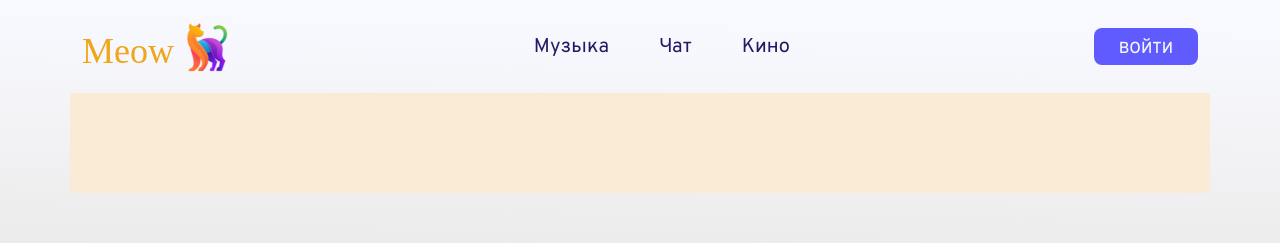
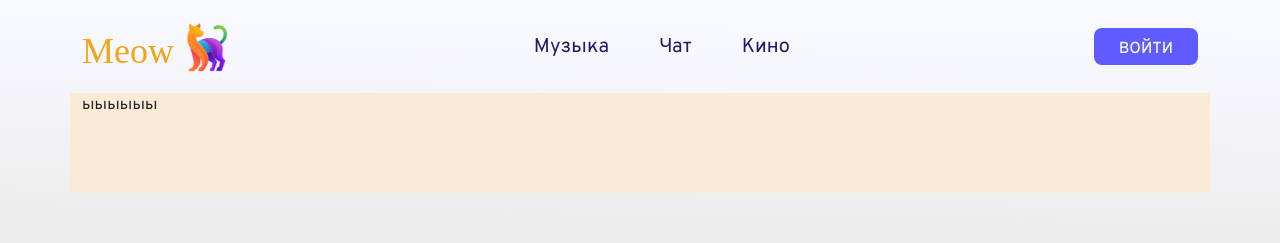
Before and after one commit to diasgalymbek47/meow, a Vue app: page /music in a window 1280 px wide. Shown: the top 243 px of the page. Built offline with nearby package versions, Linux system fonts and the light colour scheme; a web font is replaced by a local one.

Commit message:
ыыыыы

```diff
--- a/src/views/MusicView.vue
+++ b/src/views/MusicView.vue
@@ -6,7 +6,7 @@ import HeaderHome from '@/components/HeaderHome.vue';
     <div class="wrap d-flex flex-column flex-grow-1">
         <HeaderHome/>
         <div class="container content">
-
+            ыыыыыы
         </div>
     </div>
 </template>
```
